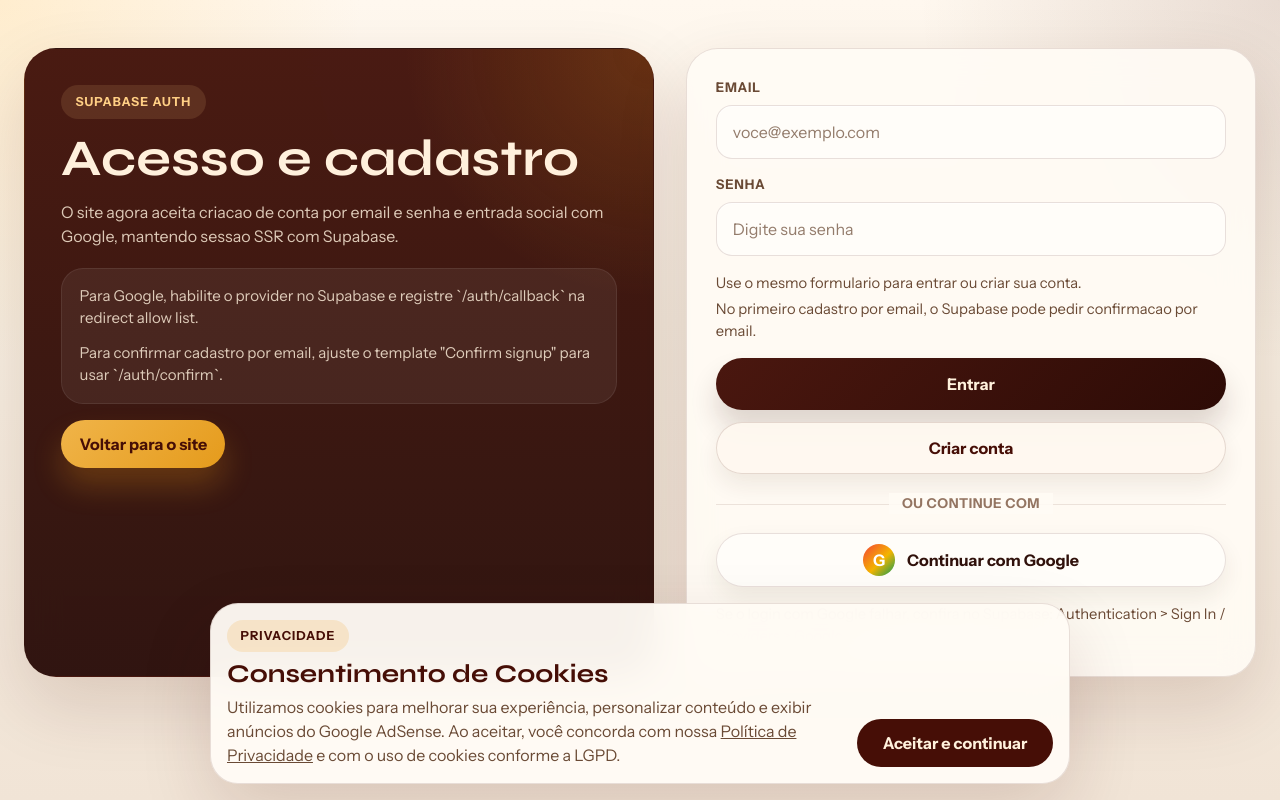
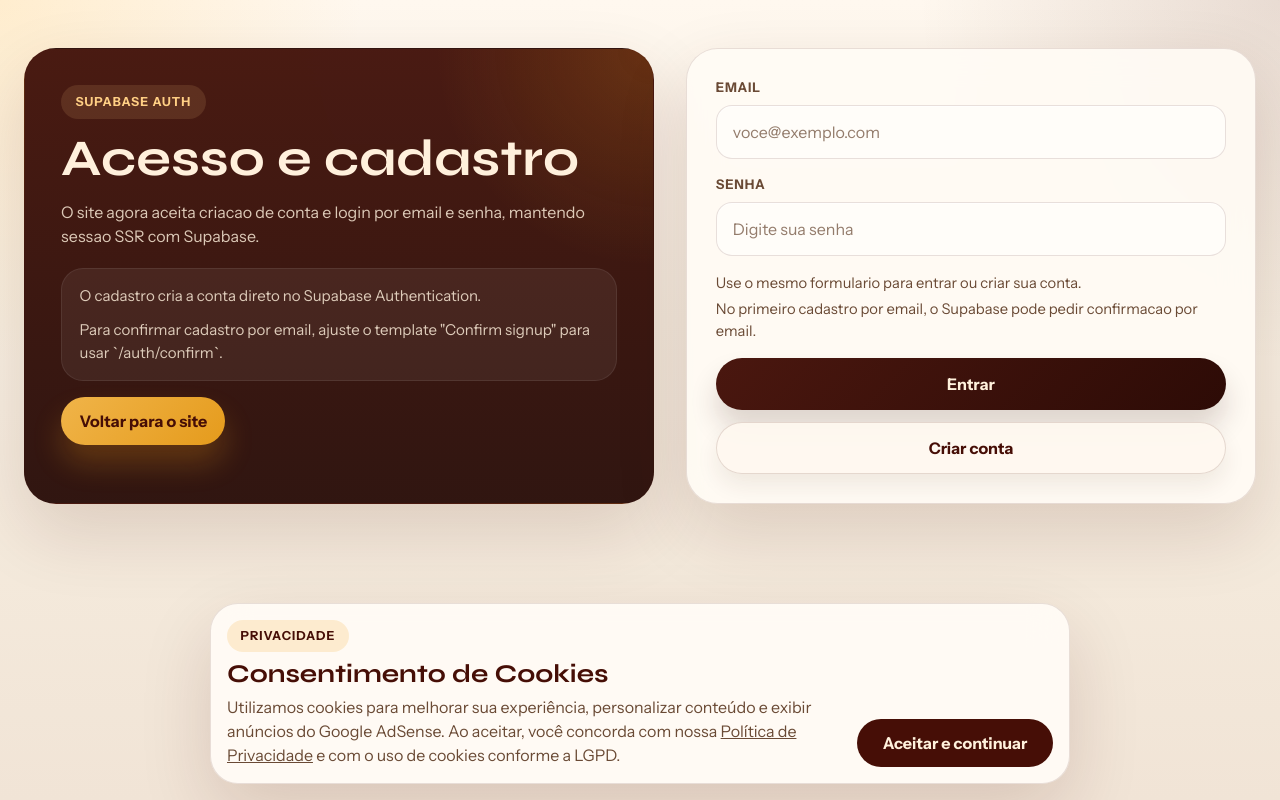
Before and after one commit to JorgeMgl-DEV/RaizesNegras, a Next.js app: page /login in a window 1280 px wide. Built offline with nearby package versions, Linux system fonts and the light colour scheme; no server answers.

Commit message:
remove -googleauth

```diff
--- a/app/login/google-auth-button.jsx
+++ /dev/null
@@ -1,50 +0,0 @@
-"use client";
-
-import { useState } from "react";
-import { createClient } from "@/src/lib/supabase/client";
-
-export default function GoogleAuthButton({ disabled = false }) {
-  const [error, setError] = useState("");
-  const [loading, setLoading] = useState(false);
-
-  async function handleGoogleLogin() {
-    try {
-      setLoading(true);
-      setError("");
-
-      const supabase = createClient();
-      const redirectTo = `${window.location.origin}/auth/callback?next=/login?success=1`;
-      const { error: authError } = await supabase.auth.signInWithOAuth({
-        provider: "google",
-        options: {
-          redirectTo,
-        },
-      });
-
-      if (authError) {
-        setError("Nao foi possivel iniciar o login com Google.");
-        setLoading(false);
-      }
-    } catch {
-      setError("Nao foi possivel iniciar o login com Google.");
-      setLoading(false);
-    }
-  }
-
-  return (
-    <div className="login-social">
-      <button
-        className="login-social__button"
-        type="button"
-        disabled={disabled || loading}
-        onClick={handleGoogleLogin}
-      >
-        <span className="login-social__icon" aria-hidden="true">
-          G
-        </span>
-        <span>{loading ? "Redirecionando..." : "Continuar com Google"}</span>
-      </button>
-      {error && <p className="login-social__error">{error}</p>}
-    </div>
-  );
-}
--- a/app/login/page.js
+++ b/app/login/page.js
@@ -2,7 +2,6 @@ import Link from "next/link";
 import { createClient } from "@/src/lib/supabase/server";
 import { hasSupabaseCredentials } from "@/src/lib/supabase/config";
 import { login, logout, signup } from "./actions";
-import GoogleAuthButton from "./google-auth-button";
 import LoginSubmitButton from "./login-submit-button";
 
 export const metadata = {
@@ -16,14 +15,6 @@ function getFeedbackMessage(error) {
 
   if (error === "missing") {
     return "Preencha email e senha para continuar.";
-  }
-
-  if (error === "oauth") {
-    return "Nao foi possivel iniciar o login com Google.";
-  }
-
-  if (error === "oauth_callback") {
-    return "O retorno do Google nao foi concluido corretamente.";
   }
 
   if (error === "confirm") {
@@ -62,11 +53,10 @@ export default async function LoginPage({ searchParams }) {
             <span className="login-panel__eyebrow">Supabase Auth</span>
             <h1>Acesso e cadastro</h1>
             <p>
-              O site agora aceita criacao de conta por email e senha e entrada social com Google, mantendo sessao
-              SSR com Supabase.
+              O site agora aceita criacao de conta e login por email e senha, mantendo sessao SSR com Supabase.
             </p>
             <div className="login-panel__notes">
-              <p>Para Google, habilite o provider no Supabase e registre `/auth/callback` na redirect allow list.</p>
+              <p>O cadastro cria a conta direto no Supabase Authentication.</p>
               <p>Para confirmar cadastro por email, ajuste o template &quot;Confirm signup&quot; para usar `/auth/confirm`.</p>
             </div>
             <Link href="/" className="login-panel__back">
@@ -122,7 +112,6 @@ export default async function LoginPage({ searchParams }) {
                 </form>
               </div>
             ) : (
-              <>
               <form action={login} className="login-form">
                 <div className="login-form__field">
                   <label htmlFor="email">Email</label>
@@ -164,20 +153,6 @@ export default async function LoginPage({ searchParams }) {
                   />
                 </div>
               </form>
-
-                <div className="login-card__divider">
-                  <span>ou continue com</span>
-                </div>
-
-                <GoogleAuthButton disabled={!setupReady} />
-
-                <div className="login-card__footer">
-                  <p>
-                    Se o login com Google falhar, confira no Supabase: Authentication &gt; Sign In / Providers &gt;
-                    Google.
-                  </p>
-                </div>
-              </>
             )}
           </div>
         </div>
--- a/src/views/LOGIN/login.css
+++ b/src/views/LOGIN/login.css
@@ -212,83 +212,6 @@
   box-shadow: 0 12px 22px rgba(66, 36, 19, 0.08);
 }
 
-.login-card__divider {
-  position: relative;
-  display: flex;
-  align-items: center;
-  justify-content: center;
-  margin: 0.2rem 0;
-  color: var(--text-tertiary);
-  font-size: 0.85rem;
-  font-weight: 700;
-  letter-spacing: 0.04em;
-  text-transform: uppercase;
-}
-
-.login-card__divider::before {
-  content: "";
-  position: absolute;
-  inset: 50% 0 auto;
-  border-top: 1px solid rgba(70, 14, 6, 0.1);
-}
-
-.login-card__divider span {
-  position: relative;
-  padding: 0 0.8rem;
-  background: rgba(255, 251, 245, 0.92);
-}
-
-.login-social {
-  display: grid;
-  gap: 0.55rem;
-}
-
-.login-social__button {
-  display: inline-flex;
-  align-items: center;
-  justify-content: center;
-  gap: 0.75rem;
-  min-height: 54px;
-  padding: 0 1.2rem;
-  border-radius: 999px;
-  background: #fffdf9;
-  border: 1px solid rgba(70, 14, 6, 0.12);
-  color: var(--text-primary);
-  font-weight: 800;
-  cursor: pointer;
-  box-shadow: 0 10px 22px rgba(66, 36, 19, 0.08);
-  transition: transform 0.22s ease, box-shadow 0.22s ease, opacity 0.22s ease;
-}
-
-.login-social__button:hover,
-.login-social__button:focus-visible {
-  transform: translateY(-1px);
-  box-shadow: 0 14px 26px rgba(66, 36, 19, 0.12);
-}
-
-.login-social__button:disabled {
-  cursor: wait;
-  opacity: 0.72;
-}
-
-.login-social__icon {
-  display: inline-flex;
-  align-items: center;
-  justify-content: center;
-  width: 32px;
-  height: 32px;
-  border-radius: 50%;
-  background: linear-gradient(135deg, #f44336, #f4b400 55%, #0f9d58);
-  color: #fff;
-  font-weight: 900;
-}
-
-.login-social__error,
-.login-card__footer p {
-  color: var(--text-secondary);
-  font-size: 0.92rem;
-}
-
 .login-session h2 {
   color: var(--bg-cor-id-1);
   font-size: clamp(1.55rem, 2.4vw, 2.15rem);
```
Also changed, not shown: app/auth/callback/route.js (deleted, +0 -40 lines). Lines whose indentation alone changed are shown as unchanged.
